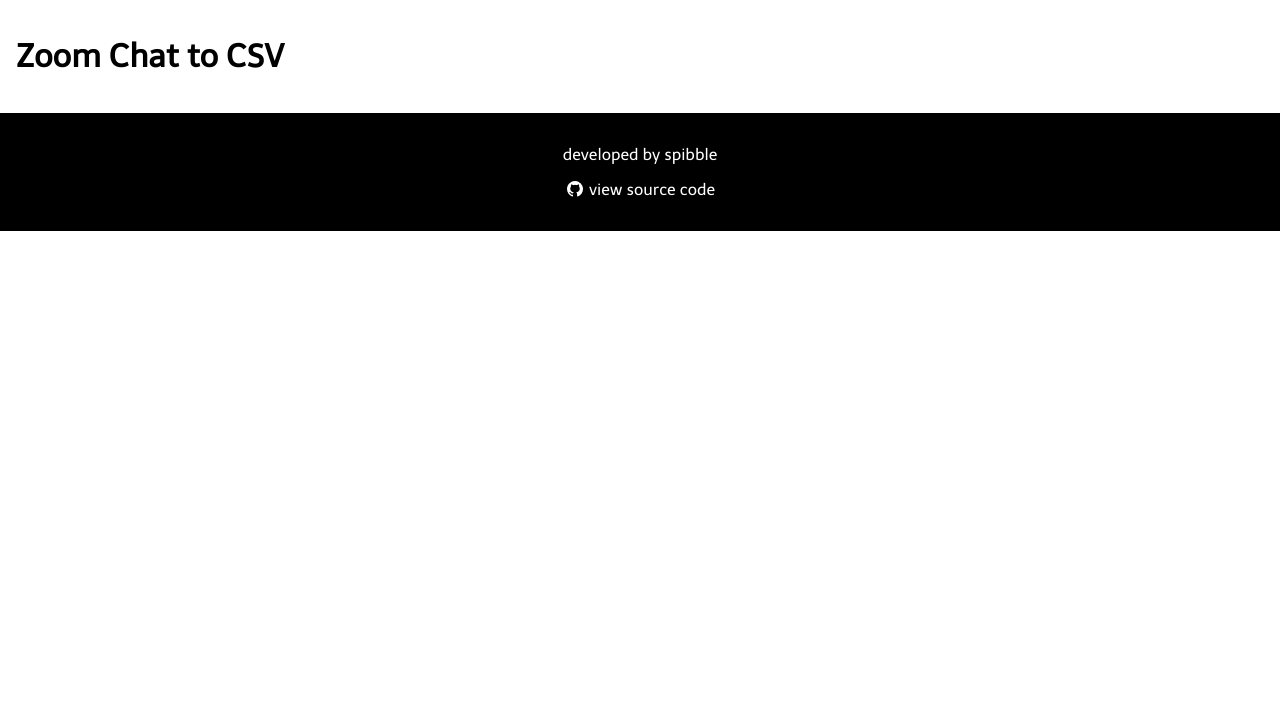
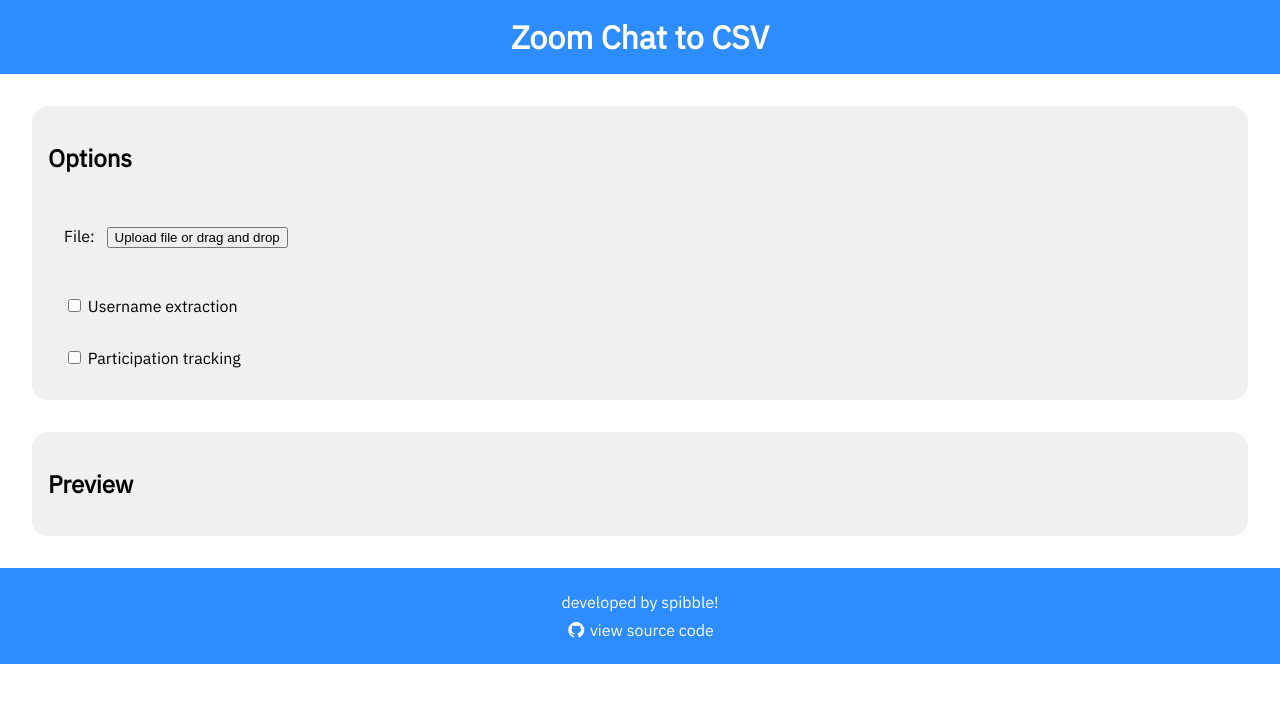
Before and after one commit to spibble/zoom-chat-to-csv, a website with bundled scripts: page src/index.html in a window 1280 px wide. Built offline with nearby package versions, Linux system fonts and the light colour scheme.

Commit message:
gained basic identity

```diff
--- a/src/index.html
+++ b/src/index.html
@@ -8,7 +8,7 @@
     <link rel="stylesheet" href="main.css">
     <!-- For pulling custom font from Google Fonts -->
     <link
-      href="https://fonts.googleapis.com/css?family=Telex"
+      href="https://fonts.googleapis.com/css?family=IBM+Plex+Sans"
       rel="stylesheet">
     <!-- For pulling icons from FontAwesome -->
     <link
@@ -19,11 +19,42 @@
     <header>
       <h1>Zoom Chat to CSV</h1>
     </header>
-    <main>
-
+    <main class="main-window">
+      <noscript>
+        <div class="window alert">
+          <p><i class="fa-solid fa-triangle-exclamation"></i> This tool requires JavaScript to work! Please enable it on your web browser, or use the local version of the tool, which is available here.</p>
+        </div>
+      </noscript>
+      <div class="window">
+        <h2>Options</h2>
+        <div class="drag-and-drop">
+          <p>File: <span class="input-file" id="input-file"><button>Upload file or drag and drop</button></span></p>
+        </div>
+        <div class="usernames">
+          <form>
+            <input type="checkbox" id="extract-usernames" value="extract-usernames" onclick="toggleOptions('usernames')">
+            <label for="extract-usernames">Username extraction</label>
+          </form>
+          <div class="options" id="usernames-options">
+            test
+          </div>
+        </div>
+        <div class="participation">
+          <form>
+            <input type="checkbox" id="track-participation" value="track-participation" onclick="toggleOptions('participation')">
+            <label for="track-participation">Participation tracking</label>
+          </form>
+          <div class="options" id="participation-options">
+            test
+          </div>
+        </div>
+      </div>
+      <div class="window">
+        <h2>Preview</h2>
+      </div>
     </main>
     <footer>
-      <p>developed by spibble</p>
+      <p>developed by spibble!</p>
       <p><a href="https://github.com/spibble/zoom-chat-to-csv"><i class="fa-brands fa-github"></i> view source code</a></p>
     </footer>
     <script src="ts/index.js"></script>
--- a/src/main.css
+++ b/src/main.css
@@ -1,7 +1,7 @@
 @import url();
 
 :root {
-    font-family: 'Telex';
+    font-family: 'IBM Plex Sans';
 }
 
 body {
@@ -10,17 +10,70 @@
 }
 
 header {
+    color: white;
+    background-color: rgba(45, 140, 255, 1);
+    text-align: center;
+
+    padding: 0.5rem;
+    margin: 0;
+}
+
+h1 {
+    margin: 0.5rem;
+}
+
+.main-window {
+    padding: 1rem;
+    margin: 0;
+
+    display: flex;
+    flex-direction: column;
+}
+
+.window {
+    background-color: rgba(240, 240, 240, 1);
+    border-radius: 1rem;
+
+    padding: 1rem;
+    margin: 1rem;
+}
+
+.window div {
+    padding: 1rem;
+}
+
+.drag-and-drop {
+    display: inline-block;
+}
+
+.input-file {
+    text-decoration: underline;
+}
+
+.input-file button {
+    margin-left: 0.5rem;
+}
+
+.options {
+    display: none;
+
+}
+
+.window.alert {
+    background-color: rgba(255, 235, 180, 1)
+}
+
+footer {
+    color: white;
+    background-color: rgba(45, 140, 255, 1);
+    text-align: center;
+
     padding: 1rem;
     margin: 0;
 }
 
-footer {
-    color: white;
-    background-color: black;
-    text-align: center;
-
-    padding: 1rem;
-    margin: 0;
+footer p {
+    margin: 0.5rem;
 }
 
 footer i {
--- a/src/ts/index.ts
+++ b/src/ts/index.ts
@@ -1 +1,31 @@
 console.log("Hello world")
+
+/*
+    Things to impl:
+    - in "Options", once a user uploads a file, add the name of the file after "File:" for clarity
+*/
+
+function toggleOptions(category: string) {
+    let checkbox = null;
+
+    switch(category) {
+        case "usernames":
+            checkbox = <HTMLInputElement>document.getElementById("extract-usernames");
+            break;
+        case "participation":
+            checkbox = <HTMLInputElement>document.getElementById("track-participation");
+            break;
+        default:
+            console.error(`Checkbox for category "${category}" not found.`);
+            return;
+    }
+
+    let optionsDivId = `${category}-options`;
+    let optionsDiv = <HTMLElement>document.getElementById(optionsDivId);
+
+    if (checkbox.checked == true) {
+        optionsDiv.style.display = "block";
+    } else {
+        optionsDiv.style.display = "none";
+    }
+}
```
